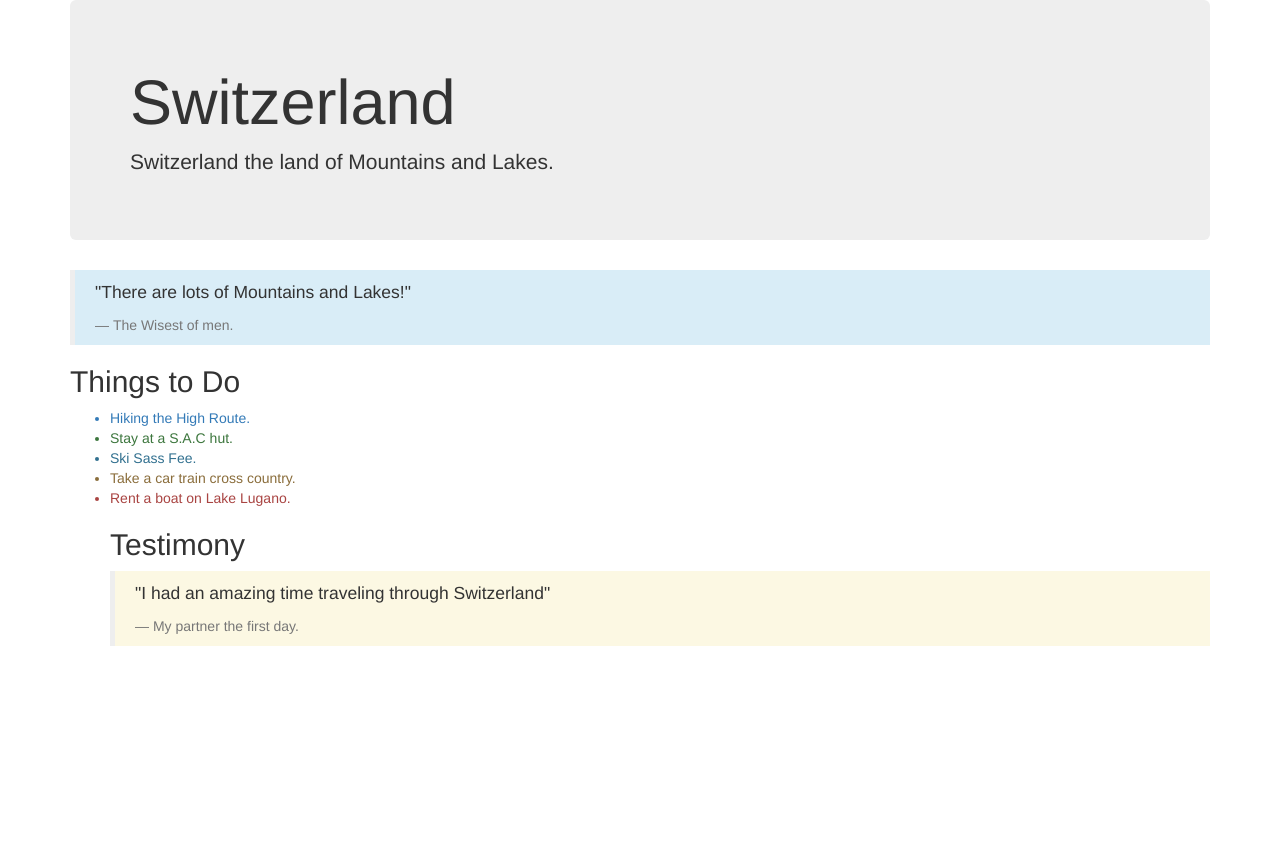
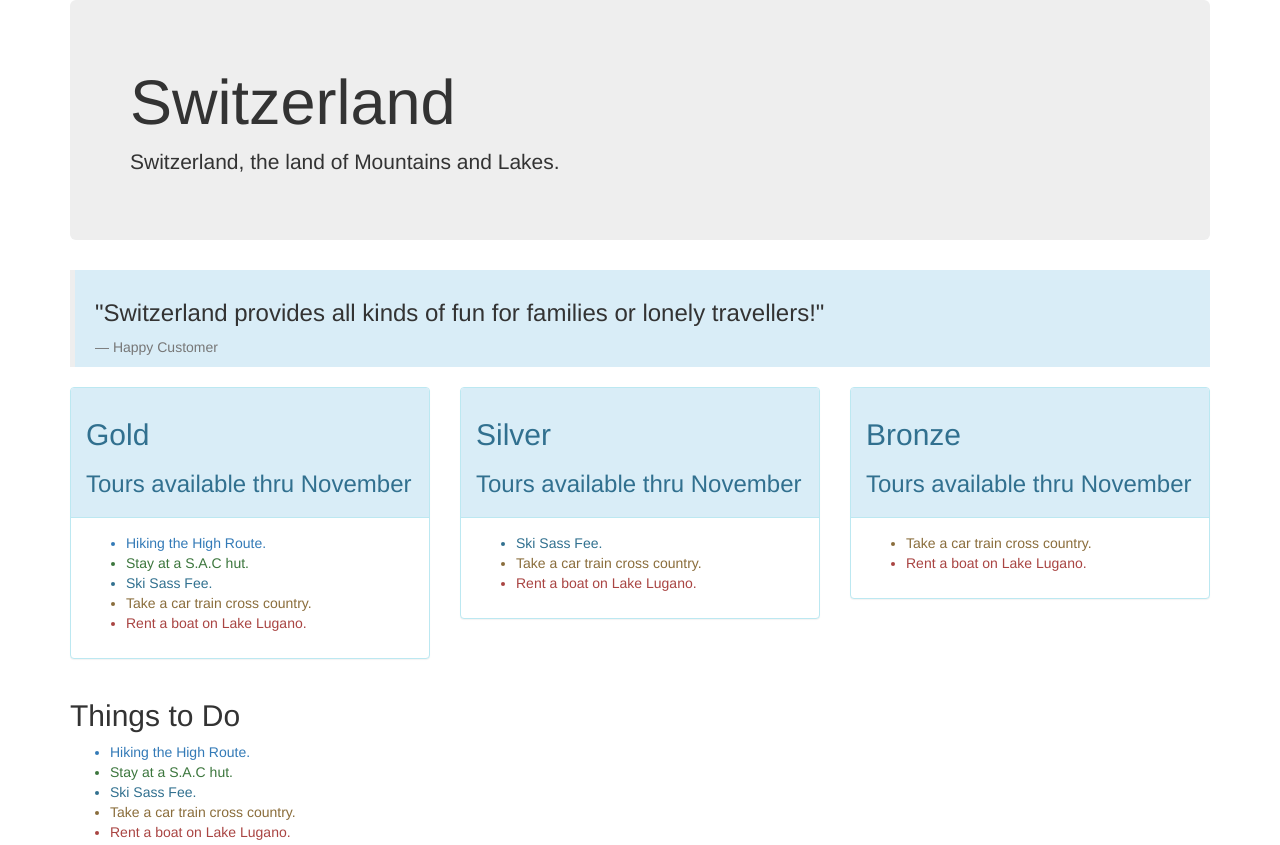
Before and after one commit to senyawebster/my-vacation, a plain HTML site: page index.html in a window 1280 px wide. Shown: the top 845 px of the page. Before the commit the page ends 800 px from the top, so only its background shows below. Drawn offline with Linux system fonts and the light colour scheme.

Commit message:
add pricing packages using columns and rows

```diff
--- a/index.html
+++ b/index.html
@@ -1,7 +1,7 @@
 <!DOCTYPE html>
 <html>
   <head>
-    <title>My First Week at Epicodus</title>
+    <title>Swiss Travel Agency</title>
     <link href="css/bootstrap.css" rel="stylesheet" type="text/css">
   </head>
   <body>
@@ -9,13 +9,68 @@
       <div class="jumbotron">
         <h1>Switzerland</h1>
         <p>
-          Switzerland the land of Mountains and Lakes.
+          Switzerland, the land of Mountains and Lakes.
         </p>
       </div>
       <blockquote class="bg-info">
-        <p>"There are lots of Mountains and Lakes!"</p>
-        <footer>The Wisest of men.</footer>
+        <h3>"Switzerland provides all kinds of fun for families or lonely travellers!"</h3>
+        <footer>Happy Customer</footer>
       </blockquote>
+
+      <div class="row">
+        <div class="col-md-4">
+          <div class="panel panel-info">
+            <div class="panel-heading">
+                <h2>Gold</h2>
+                <h3>Tours available thru November</h3>
+            </div>
+            <div class="panel-body">
+              <ul>
+                <li class="text-primary">Hiking the High Route.</li>
+                <li class="text-success">Stay at a S.A.C hut.</li>
+                <li class="text-info">Ski Sass Fee.</li>
+                <li class="text-warning">Take a car train cross country.</li>
+                <li class="text-danger">Rent a boat on Lake Lugano.</li>
+              </ul>
+            </div>
+          </div>
+        </div>
+
+        <div class="col-md-4">
+          <div class="panel panel-info">
+            <div class="panel-heading">
+                <h2>Silver</h2>
+                <h3>Tours available thru November</h3>
+            </div>
+            <div class="panel-body">
+              <ul>
+                <li class="text-info">Ski Sass Fee.</li>
+                <li class="text-warning">Take a car train cross country.</li>
+                <li class="text-danger">Rent a boat on Lake Lugano.</li>
+              </ul>
+            </div>
+          </div>
+        </div>
+
+        <div class="col-md-4">
+          <div class="panel panel-info">
+            <div class="panel-heading">
+                <h2>Bronze</h2>
+                <h3>Tours available thru November</h3>
+            </div>
+            <div class="panel-body">
+              <ul>
+                <li class="text-warning">Take a car train cross country.</li>
+                <li class="text-danger">Rent a boat on Lake Lugano.</li>
+              </ul>
+            </div>
+          </div>
+        </div>
+
+      </div>
+
+
+
       <h2>Things to Do</h2>
       <ul>
         <li class="text-primary">Hiking the High Route.</li>
```
